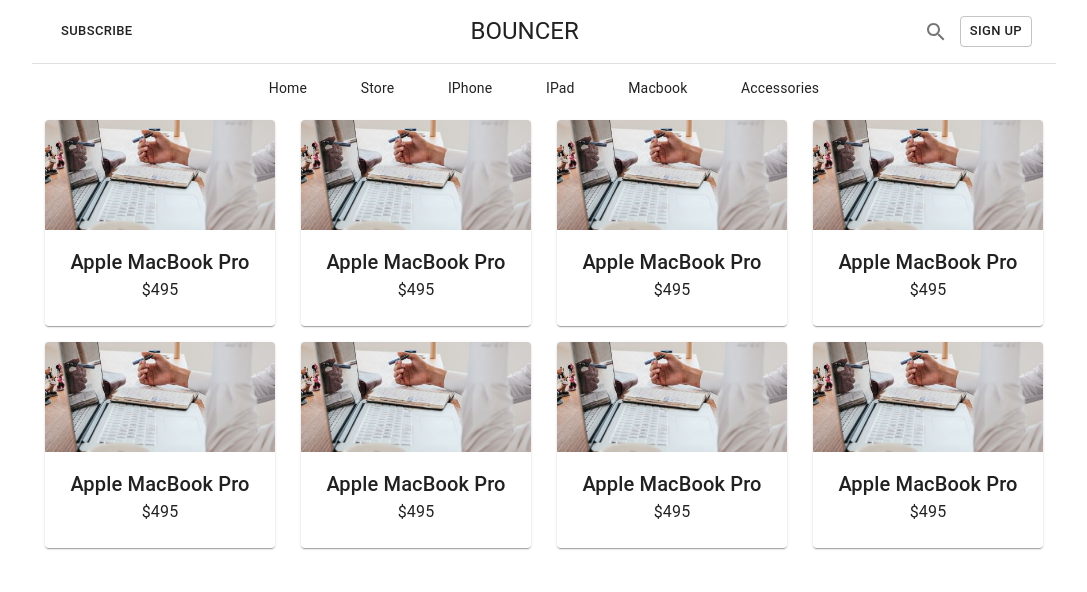
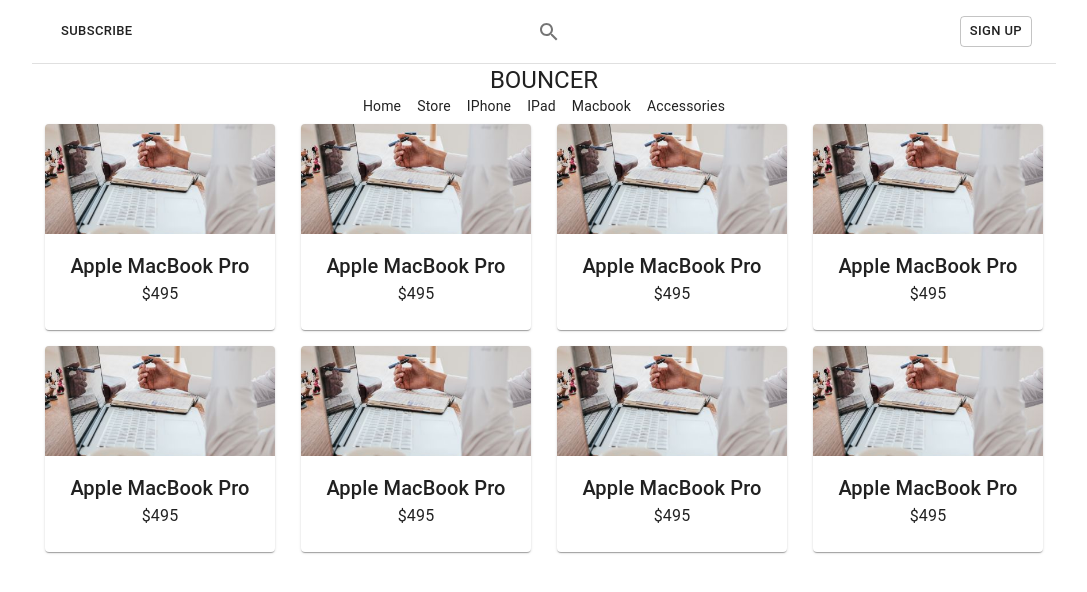
Before and after one commit to tabs150/my-material-app, a React (Create React App) app: page / in a window 1280 px wide. Shown: the top 592 px of the page, without its empty margins (96-1183 px from the left). Built offline with nearby package versions, Linux system fonts and the light colour scheme; the HTML template or start-up script is replaced by a standard one.

Commit message:
More Navigation

```diff
--- a/src/components/Header.js
+++ b/src/components/Header.js
@@ -8,23 +8,25 @@
 import SearchIcon from '@material-ui/icons/Search';
 import Typography from '@material-ui/core/Typography';
 import Link from '@material-ui/core/Link';
+import { Grid } from '@material-ui/core';
 
 const useStyles = makeStyles((theme) => ({
   toolbarBox: {
     width: '80%',
     margin: 'auto',
   },
+  toolbarNav: {
+    flex: 1,
+  },
   toolbar: {
+    justifyContent: 'space-between',
     borderBottom: `1px solid ${theme.palette.divider}`,
   },
   toolbarTitle: {
     flex: 1,
   },
   toolbarSecondary: {
-    justifyContent: 'space-between',
-    overflowX: 'auto',
-    width: '60%',
-    margin: 'auto',
+    textAlign: 'center',
   },
   toolbarLink: {
     padding: theme.spacing(1),
@@ -40,16 +42,7 @@
     <Box className={classes.toolbarBox}>
       <Toolbar className={classes.toolbar}>
         <Button size='small'>Subscribe</Button>
-        <Typography
-          component='h2'
-          variant='h5'
-          color='inherit'
-          align='center'
-          noWrap
-          className={classes.toolbarTitle}
-        >
-          {title}
-        </Typography>
+
         <IconButton>
           <SearchIcon />
         </IconButton>
@@ -62,6 +55,20 @@
         variant='dense'
         className={classes.toolbarSecondary}
       >
+        <Grid container>
+          <Grid item xs={12}>
+            <Typography
+              component='h2'
+              variant='h5'
+              color='inherit'
+              align='center'
+              noWrap
+              className={classes.toolbarTitle}
+            >
+              {title}
+            </Typography>
+          </Grid>
+          <Grid item className={classes.toolbarNav}>
             {sections.map((section) => (
               <Link
                 color='inherit'
@@ -74,6 +81,8 @@
                 {section.title}
               </Link>
             ))}
+          </Grid>
+        </Grid>
       </Toolbar>
     </Box>
   );
```
Lines whose indentation alone changed are shown as unchanged.
